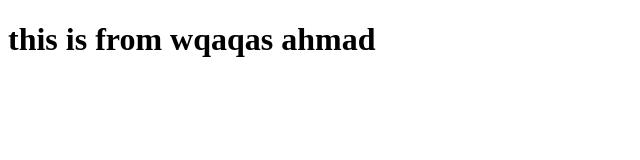
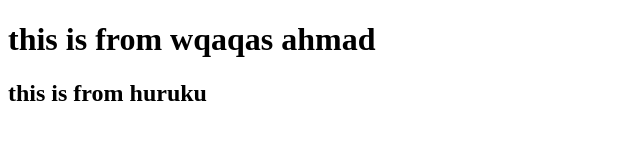
Before and after one commit to bhittaywad/bootcamp2222, a plain HTML site: page index.html in a window 1280 px wide. Shown: the whole page, without its empty margins (0-640 px from the left). Drawn offline with Linux system fonts and the light colour scheme.

Commit message:
Update index.html

```diff
--- a/index.html
+++ b/index.html
@@ -7,5 +7,6 @@
   </head>
   <body>
     <h1>this is from wqaqas ahmad</h1>
+    <h2>this is from huruku</h2>
   </body>
 </html>
```
